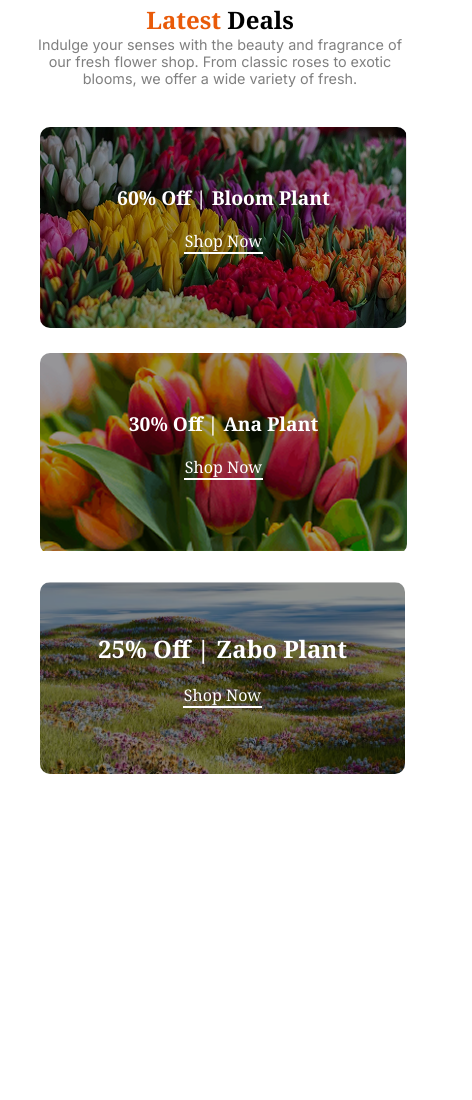
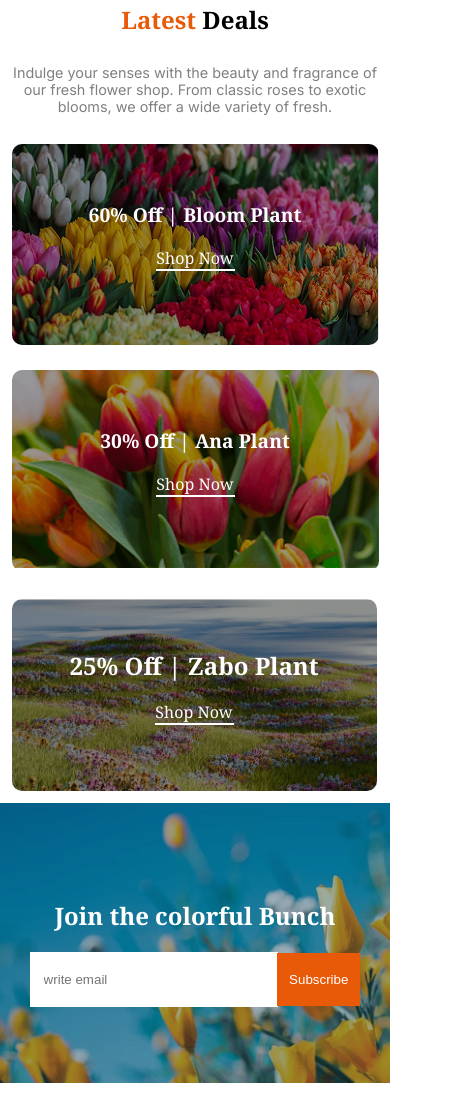
Before and after one commit to arafat100/ProgrammingHero-B12-Assignment-2, a plain HTML site: page index.html in a window 390 px wide. Shown: the part 3160-4260 px from the top of the page, 472 px wide, since content can reach past the window. Before the commit the page ends 3934 px from the top, so only its background shows below. Drawn offline with Linux system fonts and the light colour scheme.

Commit message:
all done

```diff
--- a/Styles/assignment2.css
+++ b/Styles/assignment2.css
@@ -366,9 +366,6 @@ ul>li {
 
 /* responsive media query */
 @media screen and (max-width: 576px) {
-    main {
-        margin: 0 auto;
-    }
 
     .navbar {
         margin: 13px 16px 28px 16px;
@@ -392,8 +389,7 @@ ul>li {
 
     .banner-container,
     .our-plant-container,
-    .flower-container,
-    .latest-images {
+    .flower-container {
         margin: 40px;
         padding-top: 0px;
         flex-direction: column;
@@ -439,7 +435,8 @@ ul>li {
     .flower-title,
     .banner-title,
     .latest-title,
-    .zabo-title {
+    .zabo-title,
+    .bunch-title {
         font-size: 1.50rem;
     }
 
@@ -452,13 +449,42 @@ ul>li {
 
     .flower-info {
         padding-left: 0px;
+        margin-left: 0px;
+    }
+
+    .latest-container {
+        height: 600px;
+        padding-bottom: 80px;
+
     }
 
     .latest-container,
-    .latest-images {
+    .latest-images,
+    .footer-section {
         grid-template-columns: repeat(1, 1fr);
     }
 
+    .latest-images {
+        flex-direction: column;
+    }
+
+    .colorful-bunch-container {
+        height: 280px;
+
+    }
+
+    .bunch-image input {
+        width: 220px;
+    }
+
+    .bunch-image button {
+        padding: 19px 12px;
+    }
+
+    .footer-section {
+        gap: 25px;
+        padding-left: 10px;
+    }
 
 
 }
--- a/index.html
+++ b/index.html
@@ -145,15 +145,15 @@
         </section>
     </main>
     <!-- join the colorful bunch -->
-    <!-- <section class="colorful-bunch-container">
+    <section class="colorful-bunch-container">
         <h2 class="bunch-title noto-serif-font">Join the colorful Bunch</h2>
         <div class="bunch-image">
             <input type="text" placeholder="write email">
             <button>Subscribe</button>
         </div>
-    </section> -->
-    <footer hidden class="footer">
-        <!-- <div class="footer-section">
+    </section>
+    <footer class="footer">
+        <div class="footer-section">
             <div class="footer-logo-section">
                 <img src="./assets/logo.png" alt="">
                 <p class="text-color">Indulge your senses with the beauty and fragrance of our fresh flower shop.</p>
@@ -177,7 +177,7 @@
                 <a href=""><img src="./assets/icon-twitter.png" alt=""></a>
                 <a href=""><img src="./assets/icon-facebook.png" alt=""></a>
                 <a href=""><img src="./assets/icon-youtube.png" alt=""></a>
-            </div> -->
+            </div>
         </div>
     </footer>
 </body>
```
